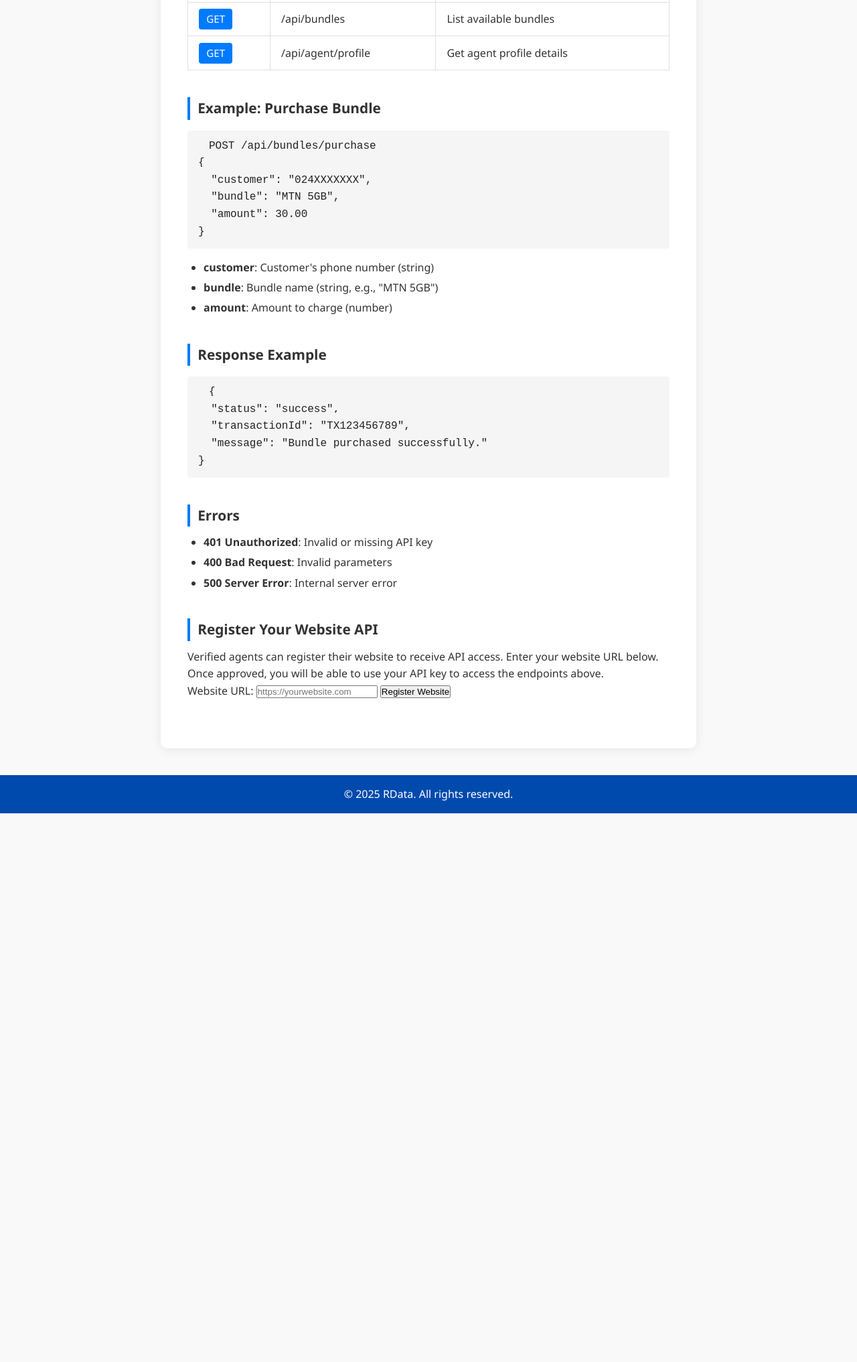
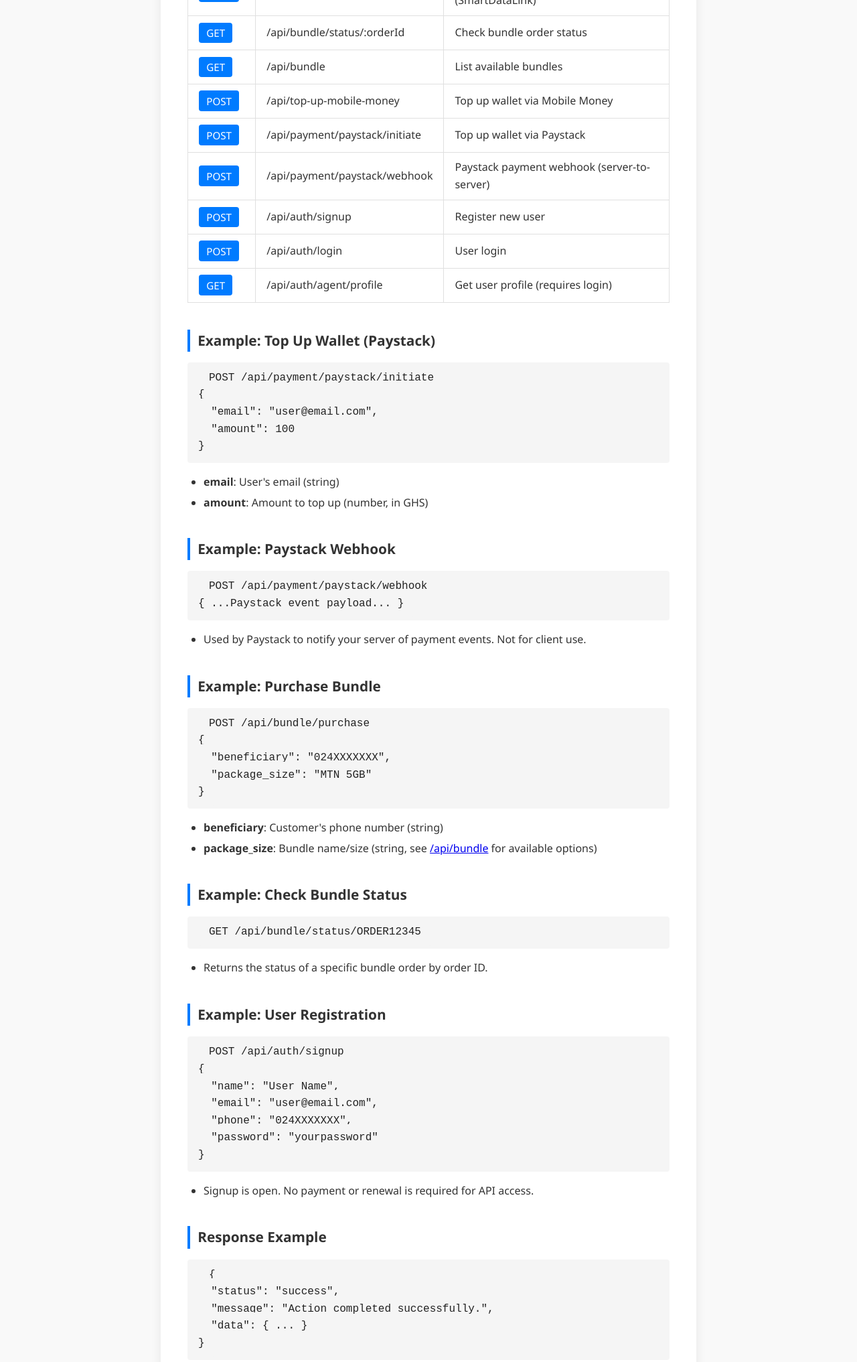
Before and after one commit to neatkreate/rdata-client, a website: page public/api-docs.html in a window 1280 px wide. Shown: the part 638-2671 px from the top of the page at 67% size. Before the commit the page ends 1852 px from the top, so only its background shows below. Drawn offline with Linux system fonts and the light colour scheme.

```diff
--- a/public/api-docs.html
+++ b/public/api-docs.html
@@ -43,57 +43,108 @@
             <tr><th>Method</th><th>Endpoint</th><th>Description</th></tr>
           </thead>
           <tbody>
-            <tr><td><span class="api-docs-badge">POST</span></td><td>/api/bundles/purchase</td><td>Purchase a bundle for a customer</td></tr>
-            <tr><td><span class="api-docs-badge">GET</span></td><td>/api/bundles</td><td>List available bundles</td></tr>
-            <tr><td><span class="api-docs-badge">GET</span></td><td>/api/agent/profile</td><td>Get agent profile details</td></tr>
+            <tr><td><span class="api-docs-badge">POST</span></td><td>/api/bundle/purchase</td><td>Purchase a bundle for a customer (SmartDataLink)</td></tr>
+            <tr><td><span class="api-docs-badge">GET</span></td><td>/api/bundle/status/:orderId</td><td>Check bundle order status</td></tr>
+            <tr><td><span class="api-docs-badge">GET</span></td><td>/api/bundle</td><td>List available bundles</td></tr>
+            <tr><td><span class="api-docs-badge">POST</span></td><td>/api/top-up-mobile-money</td><td>Top up wallet via Mobile Money</td></tr>
+            <tr><td><span class="api-docs-badge">POST</span></td><td>/api/payment/paystack/initiate</td><td>Top up wallet via Paystack</td></tr>
+            <tr><td><span class="api-docs-badge">POST</span></td><td>/api/payment/paystack/webhook</td><td>Paystack payment webhook (server-to-server)</td></tr>
+            <tr><td><span class="api-docs-badge">POST</span></td><td>/api/auth/signup</td><td>Register new user</td></tr>
+            <tr><td><span class="api-docs-badge">POST</span></td><td>/api/auth/login</td><td>User login</td></tr>
+            <tr><td><span class="api-docs-badge">GET</span></td><td>/api/auth/agent/profile</td><td>Get user profile (requires login)</td></tr>
           </tbody>
         </table>
       </div>
 
       <div class="api-docs-section">
-        <h2>Example: Purchase Bundle</h2>
-        <pre><code>POST /api/bundles/purchase
+        <h2>Example: Top Up Wallet (Paystack)</h2>
+        <pre><code>POST /api/payment/paystack/initiate
 {
-  "customer": "024XXXXXXX",
-  "bundle": "MTN 5GB",
-  "amount": 30.00
+  "email": "user@email.com",
+  "amount": 100
 }
 </code></pre>
         <ul>
-          <li><strong>customer</strong>: Customer's phone number (string)</li>
-          <li><strong>bundle</strong>: Bundle name (string, e.g., "MTN 5GB")</li>
-          <li><strong>amount</strong>: Amount to charge (number)</li>
+          <li><strong>email</strong>: User's email (string)</li>
+          <li><strong>amount</strong>: Amount to top up (number, in GHS)</li>
         </ul>
       </div>
-
+      <div class="api-docs-section">
+        <h2>Example: Paystack Webhook</h2>
+        <pre><code>POST /api/payment/paystack/webhook
+{ ...Paystack event payload... }
+</code></pre>
+        <ul>
+          <li>Used by Paystack to notify your server of payment events. Not for client use.</li>
+        </ul>
+      </div>
+      <div class="api-docs-section">
+        <h2>Example: Purchase Bundle</h2>
+        <pre><code>POST /api/bundle/purchase
+{
+  "beneficiary": "024XXXXXXX",
+  "package_size": "MTN 5GB"
+}
+</code></pre>
+        <ul>
+          <li><strong>beneficiary</strong>: Customer's phone number (string)</li>
+          <li><strong>package_size</strong>: Bundle name/size (string, see <a href="#">/api/bundle</a> for available options)</li>
+        </ul>
+      </div>
+      <div class="api-docs-section">
+        <h2>Example: Check Bundle Status</h2>
+        <pre><code>GET /api/bundle/status/ORDER12345</code></pre>
+        <ul>
+          <li>Returns the status of a specific bundle order by order ID.</li>
+        </ul>
+      </div>
+      <div class="api-docs-section">
+        <h2>Example: User Registration</h2>
+        <pre><code>POST /api/auth/signup
+{
+  "name": "User Name",
+  "email": "user@email.com",
+  "phone": "024XXXXXXX",
+  "password": "yourpassword"
+}
+</code></pre>
+        <ul>
+          <li>Signup is open. No payment or renewal is required for API access.</li>
+        </ul>
+      </div>
       <div class="api-docs-section">
         <h2>Response Example</h2>
         <pre><code>{
   "status": "success",
-  "transactionId": "TX123456789",
-  "message": "Bundle purchased successfully."
+  "message": "Action completed successfully.",
+  "data": { ... }
 }
 </code></pre>
+        <ul>
+          <li>All endpoints return JSON responses. On error, <code>status</code> will be <code>error</code> and an <code>error</code> or <code>message</code> field will be present.</li>
+        </ul>
       </div>
-
       <div class="api-docs-section">
         <h2>Errors</h2>
         <ul>
-          <li><strong>401 Unauthorized</strong>: Invalid or missing API key</li>
+          <li><strong>401 Unauthorized</strong>: Invalid or missing API key or session</li>
           <li><strong>400 Bad Request</strong>: Invalid parameters</li>
           <li><strong>500 Server Error</strong>: Internal server error</li>
         </ul>
       </div>
-
       <div class="api-docs-section" id="register-api-section">
         <h2>Register Your Website API</h2>
-        <p>Verified agents can register their website to receive API access. Enter your website URL below. Once approved, you will be able to use your API key to access the endpoints above.</p>
+        <p>Users can register their website to receive API access. Enter your website URL below. Once approved, you will be able to use your API key to access the endpoints above.</p>
         <form id="register-api-form">
           <label for="website-url">Website URL:</label>
           <input type="url" id="website-url" name="website-url" placeholder="https://yourwebsite.com" required>
           <button type="submit">Register Website</button>
         </form>
         <div id="register-api-message"></div>
+        <ul>
+          <li>Most endpoints require authentication (API key or session cookie).</li>
+          <li>No registration fee or renewal is required.</li>
+        </ul>
       </div>
 
     </section>
```
Also changed, not shown: public/css/dashboard.css (+4 -4 lines), public/js/dashboard.js (+44 -16 lines).
